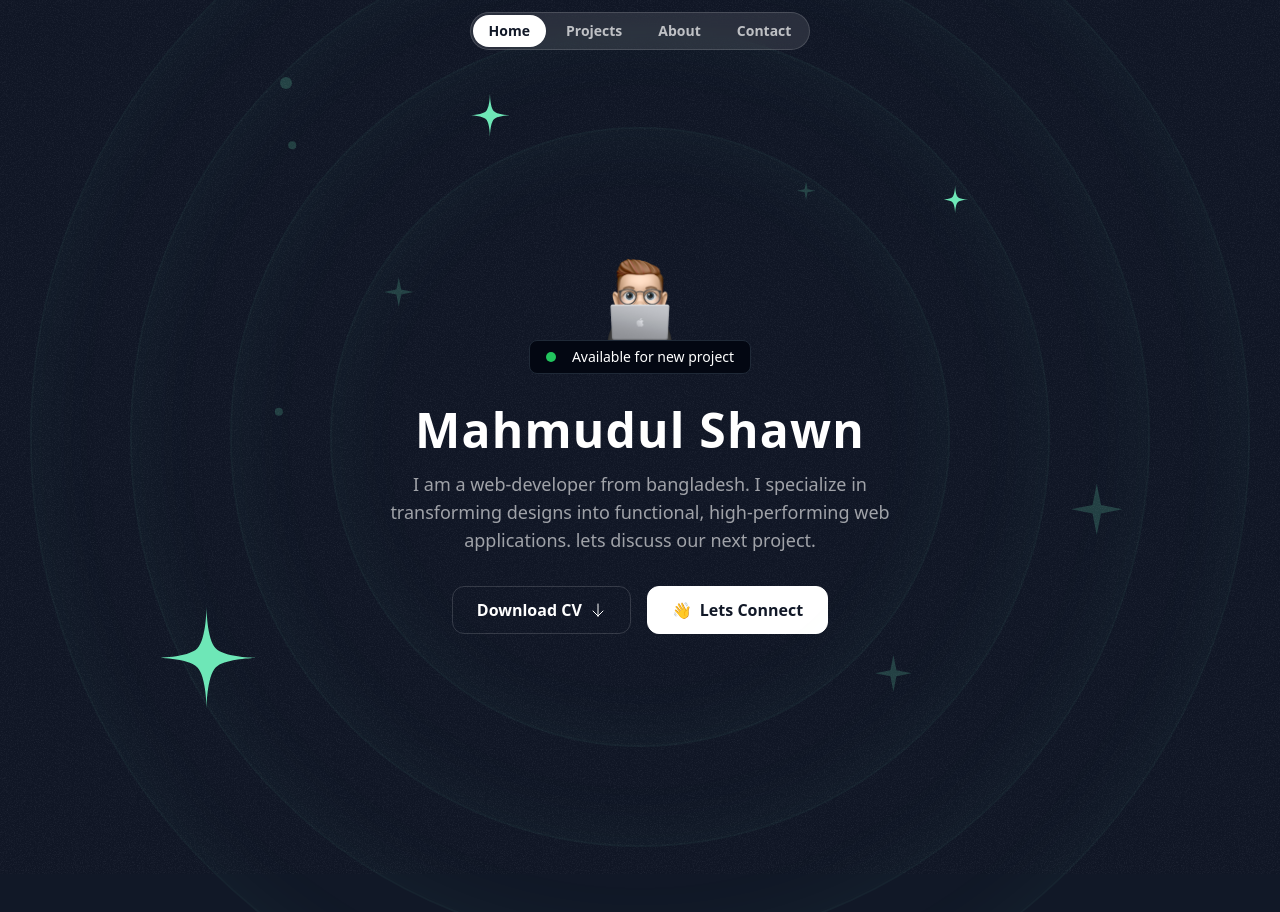
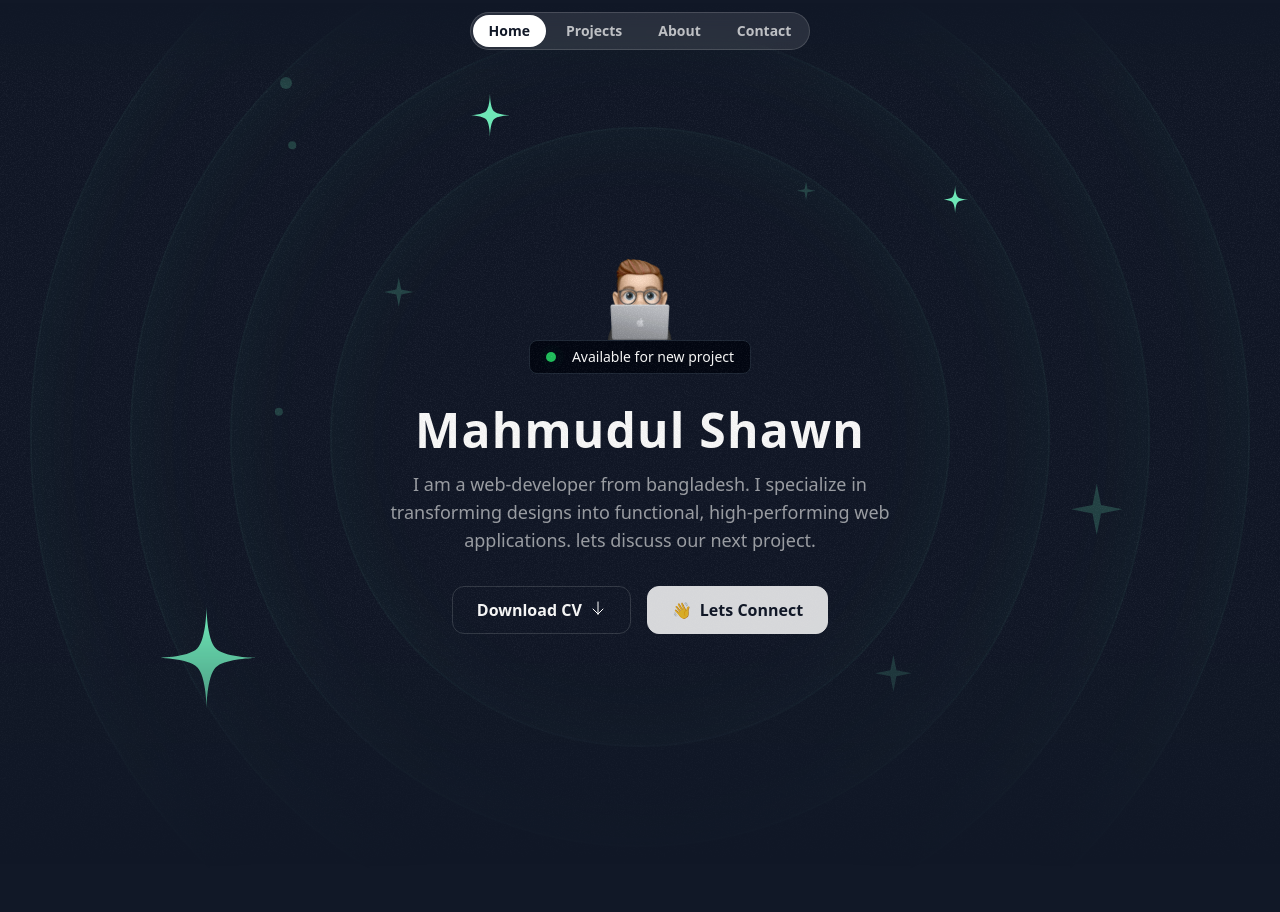
Before and after one commit to Mahmudulshawn/portfolio, a Next.js app: page / in a window 1280 px wide. Shown: the top 912 px of the page. Built offline with nearby package versions, Linux system fonts and the light colour scheme.

Commit message:
fixed the div mask problem and the items center problem

```diff
--- a/app/globals.css
+++ b/app/globals.css
@@ -10,4 +10,11 @@
   .hero-ring{
     @apply absolute inset-0 border-2 top-1/2 left-1/2 -translate-x-1/2 -translate-y-1/2 rounded-full border-emerald-300/5 shadow-[0_0_80px_inset] shadow-emerald-300/5
   }
+
 }
+
+.masked-div {
+  /* background-color: transparent; Your background content */
+  mask-image: linear-gradient(to bottom, transparent, black 10%, black 70%, transparent);
+  -webkit-mask-image: linear-gradient(to bottom, transparent, black 10%, black 70%, transparent);
+}
--- a/components/HeroOrbit.js
+++ b/components/HeroOrbit.js
@@ -12,7 +12,7 @@ const HeroOrbit = ({ children, size, rotation }) => {
         }}
       >
         <div
-          className="inline-flex"
+          className="inline-flex "
           style={{
             transform: `rotate(${rotation * -1}deg)`,
           }}
--- a/sections/Hero.js
+++ b/sections/Hero.js
@@ -11,7 +11,7 @@ const Hero = () => {
   return (
     <div className=" py-32 md:py-48 lg:py-60 relative z-0 overflow-x-clip">
       {/* stars and the orbits around the hero section */}
-      <div className="absolute inset-0 [mask-image:linear-gradient(to_bottom, transparent, black_10%, balck_70%, transparent)] ">
+      <div className="absolute inset-0 masked-div">
         <div
           className="absolute inset-0 -z-30 opacity-5"
           style={{
@@ -63,7 +63,8 @@ const Hero = () => {
               alt="man with a laptop"
             />
             <div className="bg-gray-950 border border-gray-800 px-4 py-1.5 inline-flex items-center gap-4 rounded-lg ">
-              <div className="bg-green-500 size-2.5 rounded-full"></div>
+              <div className="bg-green-500 size-3 absolute rounded-full animate-ping "></div>
+              <div className="bg-green-500 size-2.5 rounded-full "></div>
               <div className="text-sm font-medium">Available for new project</div>
             </div>
           </div>
@@ -80,10 +81,9 @@ const Hero = () => {
           <div className="flex flex-col md:flex-row items-center justify-center gap-4 mt-8">
             <button className="inline-flex items-center gap-2 px-6 h-12 border border-white/15 rounded-xl">
               <span className="font-semibold">Download CV</span>
-              <ArrowDown className="size-4" />
-              {/* <Image src={ArrowDown} className="size-5" alt="arrow down" /> */}
+              <ArrowDown className="size-4 animate-bounce" />
             </button>
-            <button className="bg-white text-gray-900 inline-flex items-center gap-2 px-6 h-12 border border-white rounded-xl">
+            <button className="bg-white animate-pulse text-gray-900 inline-flex items-center gap-2 px-6 h-12 border border-white rounded-xl">
               <div>👋</div>
               <span className="font-semibold">Lets Connect</span>
             </button>
```
